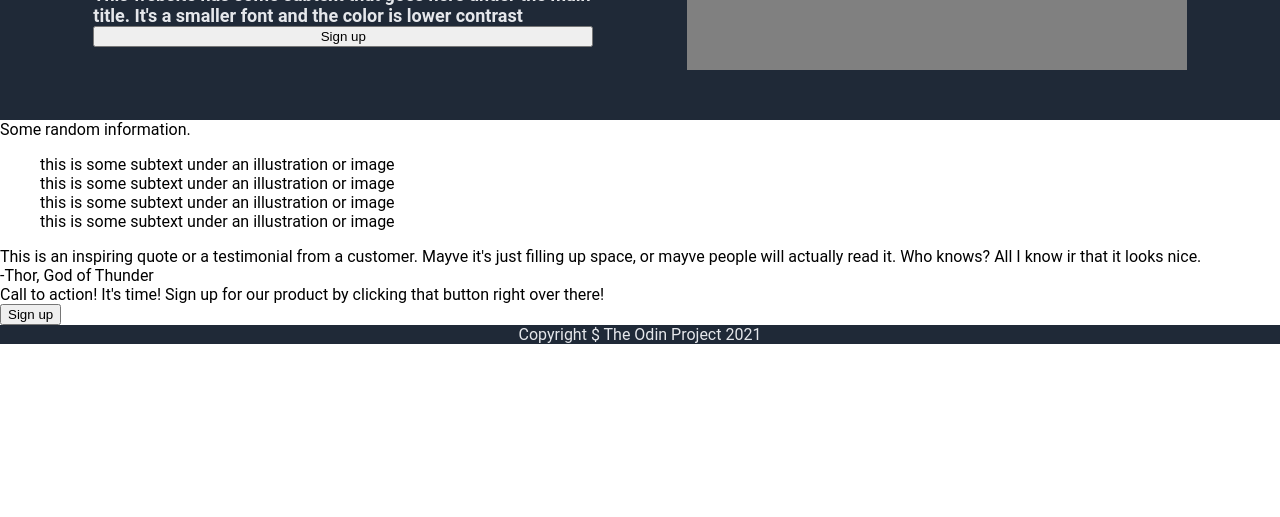
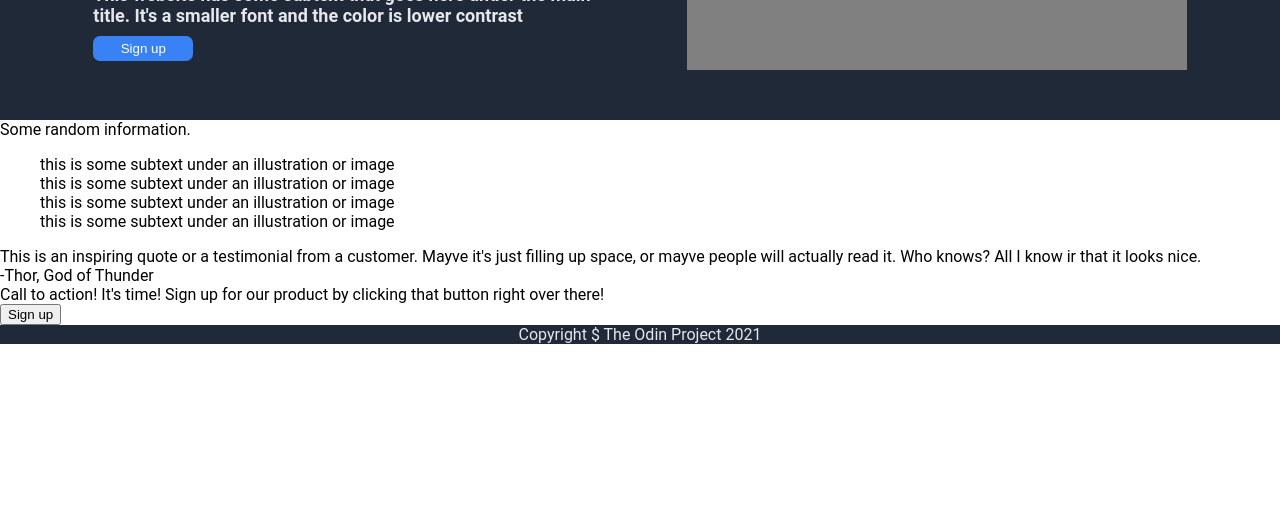
Before and after one commit to worme/projectlandingpage, a plain HTML site: page index.html in a window 1280 px wide. Shown: the part 283-800 px from the top of the page. Drawn offline with Linux system fonts and the light colour scheme.

Commit message:
Edited button color and placement in intro section

```diff
--- a/index.html
+++ b/index.html
@@ -23,7 +23,7 @@
             <div>This website is awesome</div>
 
             <div class="subtext">This website has some subtext that goes here under the main title. It's a smaller font and the color is lower contrast</div>
-            <button>Sign up</button>
+            <button class="intro-button">Sign up</button>
         </div>
 
         <div class="intro-right">
--- a/style.css
+++ b/style.css
@@ -70,3 +70,13 @@ a {
     color: #E5E7EB;
     font-size: 18px;
 }
+
+.intro-button {
+    background-color: #3882f6;
+    color: white;
+    border-radius: 7px;
+    border: 0px;
+    width: 100px;
+    padding: 5px;
+    margin-top: 10px;
+}
```
